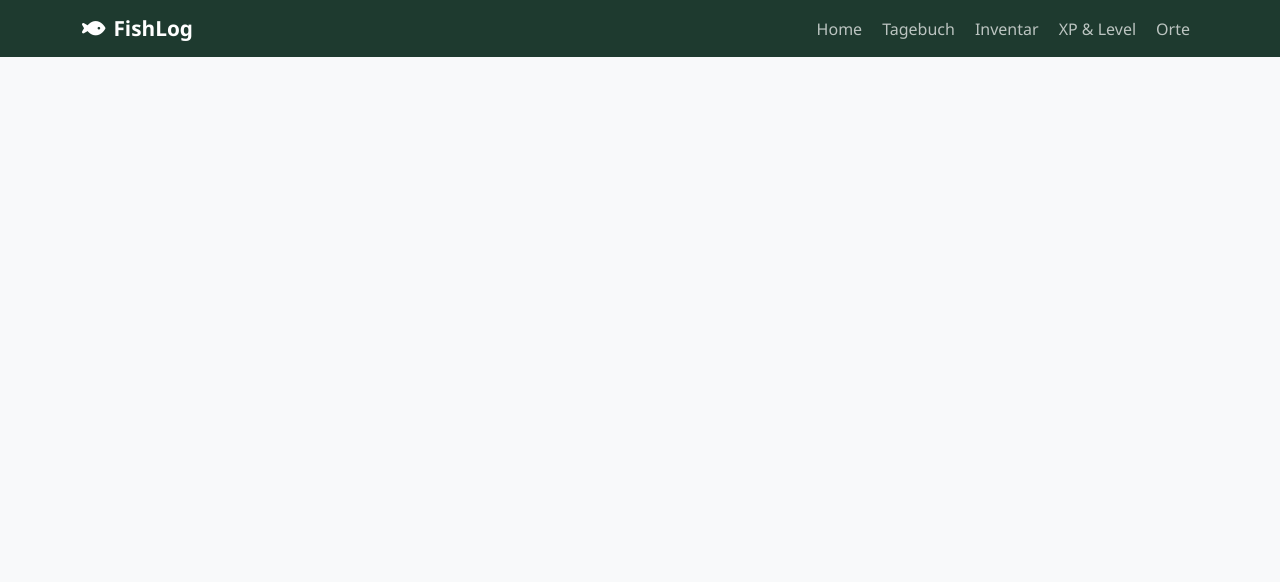
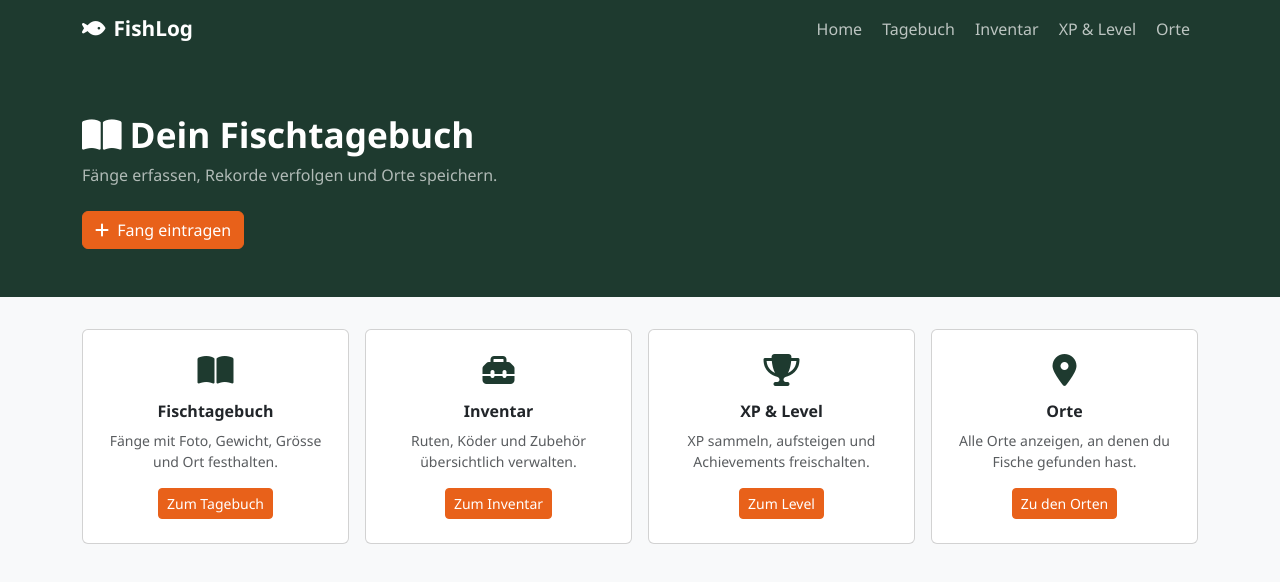
Before and after one commit to Albionxr/Fishlog, a plain HTML site: page index.html in a window 1280 px wide. Drawn offline with nearby package versions, Linux system fonts and the light colour scheme.

Commit message:
FISHLOG-13: Body Homescreen implementiert

```diff
--- a/css/style.css
+++ b/css/style.css
@@ -20,3 +20,38 @@ body {
 .nav-link:hover {
   color: #fff !important;
 }
+
+.hero {
+  background: #1e3a2f;
+  color: white;
+  padding: 3.5rem 0 3rem;
+}
+
+.hero h1 {
+  font-size: 2.2rem;
+  font-weight: 700;
+  margin-bottom: 0.5rem;
+}
+
+.hero p {
+  color: rgba(255,255,255,0.65);
+  margin-bottom: 1.5rem;
+}
+
+.btn-primary {
+  background: #e8611a;
+  border-color: #e8611a;
+}
+
+.btn-primary:hover {
+  background: #cf5516;
+  border-color: #cf5516;
+}
+
+.icon-main {
+  color: #1e3a2f;
+}
+
+section {
+  padding: 2rem 0;
+}
--- a/index.html
+++ b/index.html
@@ -29,6 +29,63 @@
   </div>
 </nav>
 
+<div class="hero" id="home">
+  <div class="container">
+    <h1><i class="fa-solid fa-book-open me-2"></i>Dein Fischtagebuch</h1>
+    <p>Fänge erfassen, Rekorde verfolgen und Orte speichern.</p>
+    <button class="btn btn-primary" data-bs-toggle="modal" data-bs-target="#fishModal" onclick="openAdd()">
+      <i class="fa-solid fa-plus me-1"></i> Fang eintragen
+    </button>
+  </div>
+</div>
+
+<section id="features">
+  <div class="container">
+    <div class="row g-3">
+      <div class="col-sm-6 col-lg-3">
+        <div class="card h-100">
+          <div class="card-body text-center py-4">
+            <i class="fa-solid fa-book-open fa-2x mb-3 icon-main"></i>
+            <h6 class="fw-bold">Fischtagebuch</h6>
+            <p class="text-muted small mb-3">Fänge mit Foto, Gewicht, Grösse und Ort festhalten.</p>
+            <a href="#tagebuch" class="btn btn-sm btn-primary">Zum Tagebuch</a>
+          </div>
+        </div>
+      </div>
+      <div class="col-sm-6 col-lg-3">
+        <div class="card h-100">
+          <div class="card-body text-center py-4">
+            <i class="fa-solid fa-toolbox fa-2x mb-3 icon-main"></i>
+            <h6 class="fw-bold">Inventar</h6>
+            <p class="text-muted small mb-3">Ruten, Köder und Zubehör übersichtlich verwalten.</p>
+            <a href="#inventar" class="btn btn-sm btn-primary">Zum Inventar</a>
+          </div>
+        </div>
+      </div>
+      <div class="col-sm-6 col-lg-3">
+        <div class="card h-100">
+          <div class="card-body text-center py-4">
+            <i class="fa-solid fa-trophy fa-2x mb-3 icon-main"></i>
+            <h6 class="fw-bold">XP & Level</h6>
+            <p class="text-muted small mb-3">XP sammeln, aufsteigen und Achievements freischalten.</p>
+            <a href="#xplevel" class="btn btn-sm btn-primary">Zum Level</a>
+          </div>
+        </div>
+      </div>
+      <div class="col-sm-6 col-lg-3">
+        <div class="card h-100">
+          <div class="card-body text-center py-4">
+            <i class="fa-solid fa-location-dot fa-2x mb-3 icon-main"></i>
+            <h6 class="fw-bold">Orte</h6>
+            <p class="text-muted small mb-3">Alle Orte anzeigen, an denen du Fische gefunden hast.</p>
+            <a href="#orte" class="btn btn-sm btn-primary">Zu den Orten</a>
+          </div>
+        </div>
+      </div>
+    </div>
+  </div>
+</section>
+
 <script src="https://cdn.jsdelivr.net/npm/bootstrap@5.3.2/dist/js/bootstrap.bundle.min.js"></script>
 </body>
 </html>
```
